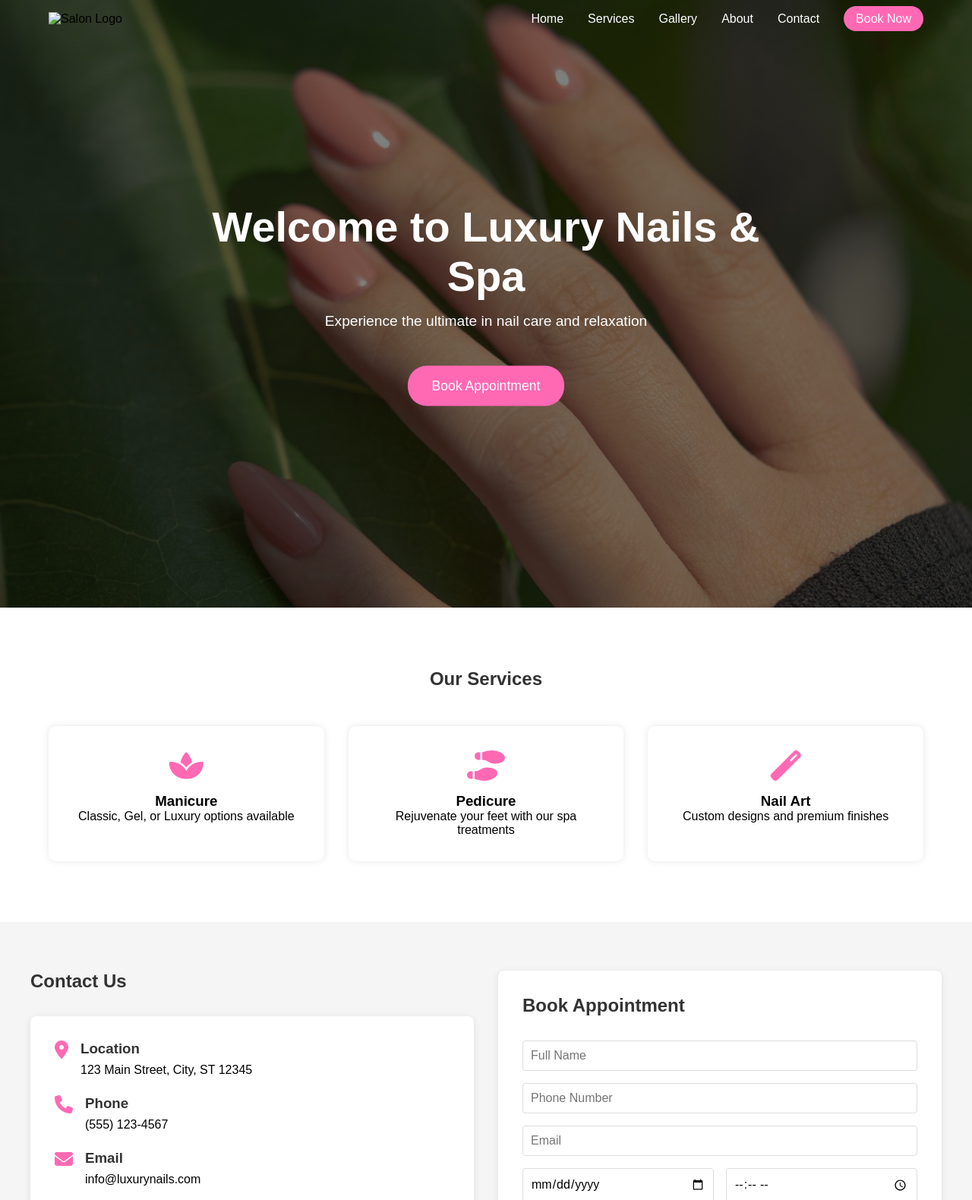
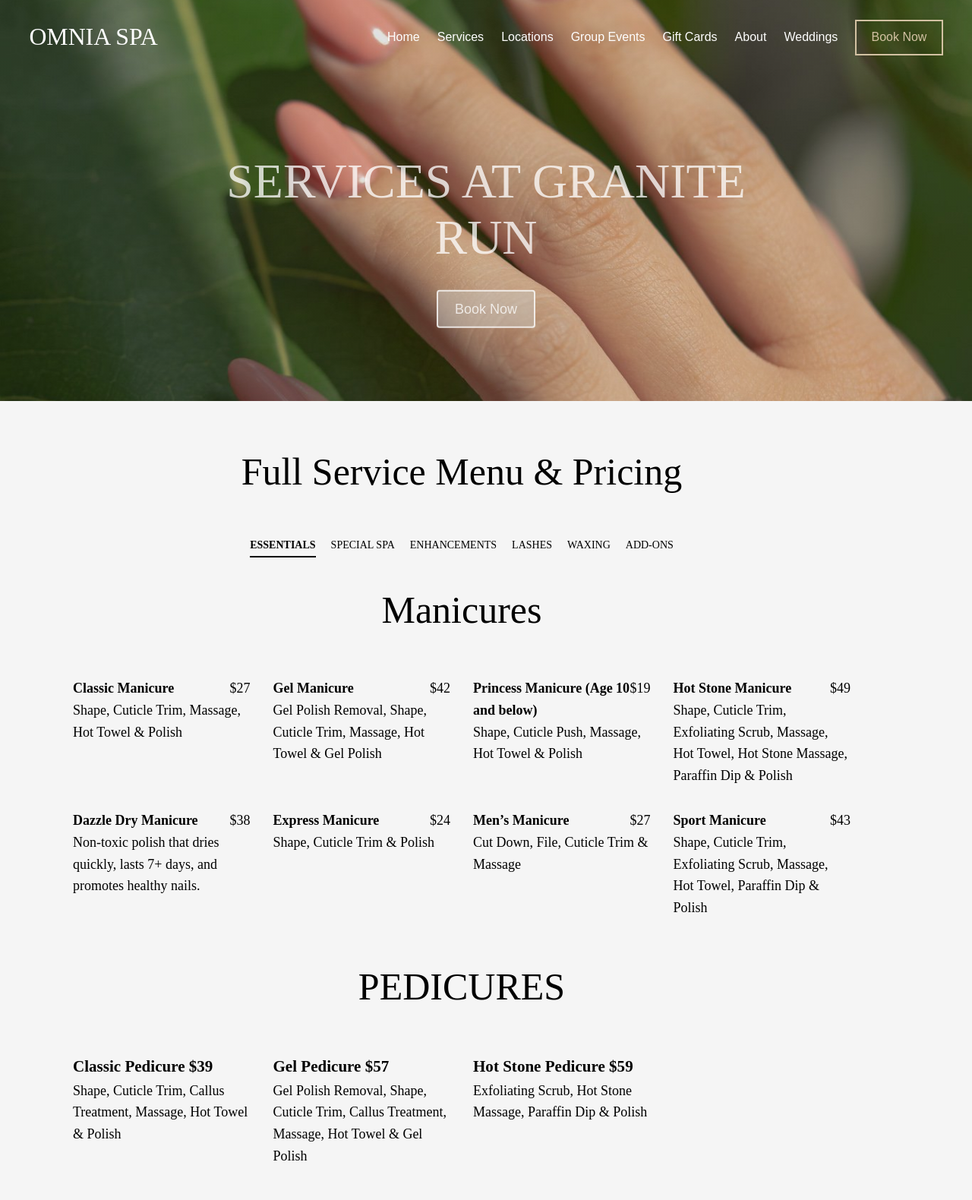
Before and after one commit to rongdeptrai/NailSpaPrj, a plain HTML site: page index.html in a window 1280 px wide. Shown: the top 1580 px of the page at 76% size. Drawn offline with Linux system fonts and the light colour scheme; a web font is replaced by a local one.

Commit message:
update 2nd format landingpage 80%

```diff
--- a/assets/css/style.css
+++ b/assets/css/style.css
@@ -1,102 +1,40 @@
+@import url('https://db.onlinewebfonts.com/c/2aea0ac500c896188f9ad191c231029c?family=Orpheus+Pro');
+
 /* Global Styles */
 * {
     margin: 0;
     padding: 0;
     box-sizing: border-box;
-    font-family: 'Arial', sans-serif;
 }
 
-/* Navbar Styles */
-/* .navbar {
-    display: flex;
-    justify-content: space-between;
-    align-items: center;
-    padding: 1rem 5%;
-    background: white;
-    box-shadow: 0 2px 5px rgba(0,0,0,0.1);
-    position: fixed;
-    width: 100%;
-    top: 0;
-    z-index: 1000;
-}
-
-.logo img {
-    height: 60px;
-}
-
-.nav-menu {
-    display: flex;
-    list-style: none;
-    gap: 2rem;
-}
-
-.nav-menu a {
-    text-decoration: none;
-    color: #333;
-    font-weight: 500;
-    transition: color 0.3s;
-}
-
-.nav-menu a:hover {
-    color: #ff69b4;
-}
-
-.book-now a {
-    background: #ff69b4;
-    color: white;
-    padding: 0.5rem 1rem;
-    border-radius: 25px;
-} */
-
-/* Hero Section */
-/* #hero {
-    height: 100vh;
-    background: linear-gradient(rgba(0,0,0,0.5), rgba(0,0,0,0.5)), url('../images/hero-bg.jpg');
-    background-size: cover;
-    background-position: center;
-    display: flex;
-    align-items: center;
-    justify-content: center;
-    text-align: center;
-    color: white;
-    padding-top: 80px;
-}
-
-.hero-content h1 {
-    font-size: 3rem;
-    margin-bottom: 1rem;
-}
-
-.cta-button {
-    padding: 1rem 2rem;
-    font-size: 1.1rem;
-    background: #ff69b4;
-    color: white;
-    border: none;
-    border-radius: 25px;
-    cursor: pointer;
-    transition: background 0.3s;
-} */
-
 .logo {
+    margin-right: auto;
     display: flex;
     align-items: center;
     max-width: 200px;
     height: auto;
+    position: relative;
+    z-index: 1003;
 }
 
-.logo img {
-    width: 100%;
-    height: auto;
-    max-height: 60px;
-    object-fit: contain;
-    display: block;
+.logo a {
+    font-family: "Orpheus Pro";
+    font-size: 31.8px;
+    color: #fff;
+    font-style: normal;
+    font-weight: 50px;
+    transition: color 0.3s ease;
+}
+
+.logo a:hover {
+    color: rgba(255, 255, 255, 0.8);
 }
 
 /* Header and Hero styles */
 .header-hero {
-    height: 100vh;
-    background: linear-gradient(rgba(0,0,0,0.5), rgba(0,0,0,0.5)), url('../images/hero-bg.jpg');
+    height: 66vh; /* Changed from 100vh to 67vh (2/3 of screen height) */
+    background: linear-gradient(rgba(10, 10, 10, 0.116), rgba(0, 0, 0, 0.13)), url('../images/hero-bg.jpg');
+    /* background: linear-gradient(rgba(0,0,0,0.5), rgba(0,0,0,0.5)), url('../images/hero-bg.jpg'); */
     background-size: cover;
     background-position: center;
     position: relative;
@@ -104,12 +42,17 @@
 }
 
 .navbar {
+    position: relative;
+    width: 100%;
+    box-sizing: border-box;
+    padding-top: 2vw;
+    padding-bottom: 2vw;
+    padding-left: 3vw;
+    padding-right: 3vw;
+    pointer-events: auto;
     display: flex;
     justify-content: flex-end;
     align-items: center;
-    padding: 1rem 5%;
-    width: 100%;
-    position: fixed;
     top: 0;
     left: 0;
     z-index: 1000;
@@ -142,8 +85,10 @@
 .nav-menu {
     display: flex;
     list-style: none;
-    gap: 2rem;
+    gap: 1.8vw;
+    margin-left: auto;  /* This will push the nav items to the right */
     position: relative;
+    align-items: center;
     z-index: 1003;
 }
 
@@ -151,7 +96,7 @@
 /* Update hero content z-index */
 .hero-content {
     position: absolute;
-    top: 50%;
+    top: 60%;
     left: 50%;  /* Changed from 5% to 50% */
     transform: translate(-50%, -50%);  /* Changed to center both vertically and horizontally */
     text-align: center;  /* Center text content */
@@ -163,71 +108,140 @@
 .nav-menu a {
     text-decoration: none;
     color: white;
-    font-weight: 500;
+    font-weight: 100;
     transition: color 0.3s;
+    cursor: pointer;
+    font-family: 'Arial', sans-serif;
 }
 
-.nav-menu a:hover {
-    color: #ff69b4;
+
+.book-now a {
+    display: inline-block;
+    border: 2px solid #d3c2a3;
+    color: #d3c2a3;
+    text-decoration: none;
+    font-size: 16px;
+    background-color: transparent;
+    transition: background-color 0.3s, color 0.3s;
+    padding-top: 1vw;
+    padding-bottom: 1vw;
+    padding-left: 1.5vw;
+    padding-right: 1.5vw;
+    pointer-events: auto;
+
 }
 
-.book-now a {
-    background: #ff69b4;
-    padding: 0.5rem 1rem;
-    border-radius: 25px;
+
+.book-now:hover {
+    background-color: #d3c2a34b; /* Nền sáng hơn khi hover */
+    color: #000; /* Màu chữ tối hơn khi hover */
 }
 
 .hero-content h1 {
-    font-size: 3.5rem;
+    font-size: 4rem;
+    font-family: 'Orpheus Pro';
     margin-bottom: 1rem;
-}
-
-.hero-content p {
-    font-size: 1.2rem;
-    margin-bottom: 2rem;
+    font-weight: 300;
+    color: #ffffffc2;
 }
 
 .cta-button {
-    padding: 1rem 2rem;
-    font-size: 1.1rem;
-    background: #ff69b4;
-    color: white;
-    border: none;
-    border-radius: 25px;
-    cursor: pointer;
-    transition: background 0.3s;
+    display: inline-block;
+    border: 2px solid #ffffffc2;
+    color: #ffffffc2;
+    text-decoration: none;
+    font-size: 18px;
+    background-color:#cccac575;
+    transition: background-color 0.3s, color 0.3s;
+    padding-top: 1vw;
+    padding-bottom: 1vw;
+    padding-left: 1.75vw;
+    padding-right: 1.75vw;
+    pointer-events: auto;
+}
+.cta-button:hover{
+    background-color:#cccac5d5;  /* Nền sáng hơn khi hover */
 }
 
 /* Services Section */
 #services {
-    padding: 5rem 5%;
+    padding: 4rem 10rem 10rem 6rem;
+    background: #f5f5f5;
+    font-family: 'Orpheus Pro';
+    font-weight: 500;
+}
+h1 {
     text-align: center;
+    font-size: 50px;
+    margin-bottom: 60px;
+    font-weight: 500;
+    unicode-bidi: isolate;
   }
 
-.services-grid {
-    display: grid;
-    grid-template-columns: repeat(auto-fit, minmax(250px, 1fr));
-    gap: 2rem;
-    margin-top: 3rem;
+  .tabs {
+    display: flex;
+    justify-content: center;
+    flex-wrap: wrap;
+    gap: 20px;
+    margin-bottom: 40px;
   }
 
-.service-card {
-    padding: 2rem;
-    box-shadow: 0 0 10px rgba(0,0,0,0.1);
-    border-radius: 10px;
-    transition: transform 0.3s;
+  .tab {
+    text-transform: uppercase;
+    font-size: 14px;
+    cursor: pointer;
+    border-bottom: 2px solid transparent;
+    padding-bottom: 6px;
   }
 
-.service-card:hover {
-    transform: translateY(-10px);
+  .tab.active {
+    border-color: black;
+    font-weight: bold;
   }
 
-.service-card i {
-    font-size: 2.5rem;
-    color: #ff69b4;
-    margin-bottom: 1rem;
+  .service-category {
+    display: none;
+    animation: fadeIn 0.4s ease-in-out;
+    margin-bottom: 60px;
   }
 
+  .service-category.active {
+    display: block;
+  }
+
+  .service-section h2 {
+    font-size: 28px;
+    text-align: center;
+    margin-bottom: 40px;
+  }
+
+  .services {
+    display: grid;
+    grid-template-columns: repeat(4, 1fr); /* Changed to 4 columns */
+    gap: 30px;
+    margin: 0 auto;
+    max-width: 1400px; /* Added max-width for larger screens */
+}
+
+
+    .service {
+        line-height: 1.6;
+        font-size: 18px;
+    }
+    .service:hover {
+        transform: translateY(-5px);
+    }
+   .service-title {
+    font-size: 18px;
+     display: flex;
+     justify-content: space-between;
+     font-weight: 500;
+   }
+
+   @keyframes fadeIn {
+     from { opacity: 0; transform: translateY(20px); }
+     to { opacity: 1; transform: translateY(0); }
+   }
 /* Footer Styles */
 footer {
     background: #333;
@@ -320,7 +334,6 @@ h2 {
 
 button {
     padding: 12px;
-    background: #ff69b4;
     color: white;
     border: none;
     border-radius: 4px;
@@ -459,3 +472,25 @@ button:hover {
         max-width: 120px;
     }
 }
+/* Responsive adjustments */
+@media (max-width: 1200px) {
+    .services {
+        grid-template-columns: repeat(3, 1fr);
+    }
+}
+
+@media (max-width: 992px) {
+    .services {
+        grid-template-columns: repeat(2, 1fr);
+    }
+}
+
+@media (max-width: 576px) {
+    .services {
+        grid-template-columns: 1fr;
+    }
+
+    #services {
+        padding: 4rem 2rem;
+    }
+}
--- a/assets/js/script.js
+++ b/assets/js/script.js
@@ -38,3 +38,20 @@ window.addEventListener('scroll', () => {
         navbar.classList.remove('scrolled');
     }
 });
+
+
+const tabs = document.querySelectorAll('.tab');
+const categories = document.querySelectorAll('.service-category');
+
+tabs.forEach(tab => {
+  tab.addEventListener('click', () => {
+    tabs.forEach(t => t.classList.remove('active'));
+    tab.classList.add('active');
+
+    const target = tab.dataset.tab;
+    categories.forEach(cat => {
+      cat.classList.remove('active');
+      if (cat.id === target) cat.classList.add('active');
+    });
+  });
+});
--- a/index.html
+++ b/index.html
@@ -12,14 +12,17 @@
     <header class="header-hero">
         <nav class="navbar">
             <div class="logo">
-                <img src="./assets/images/logo.png" alt="Salon Logo">
+                <!-- <img src="./assets/images/logo.png" alt="Salon Logo"> -->
+                 <a>OMNIA SPA</a>
             </div>
             <ul class="nav-menu">
                 <li><a href="#home">Home</a></li>
                 <li><a href="#services">Services</a></li>
-                <li><a href="#gallery">Gallery</a></li>
-                <li><a href="#about">About</a></li>
-                <li><a href="#contact">Contact</a></li>
+                <li><a href="#gallery">Locations</a></li>
+                <li><a href="#about">Group Events</a></li>
+                <li><a href="#contact">Gift Cards</a></li>
+                <li><a href="#contact">About</a></li>
+                <li><a href="#contact">Weddings</a></li>
                 <li class="book-now"><a href="#booking">Book Now</a></li>
             </ul>
             <div class="hamburger">
@@ -30,31 +33,106 @@
         </nav>
 
         <div class="hero-content">
-            <h1>Welcome to Luxury Nails & Spa</h1>
-            <p>Experience the ultimate in nail care and relaxation</p>
-            <button class="cta-button">Book Appointment</button>
+            <h1>SERVICES AT GRANITE RUN</h1>
+            <button class="cta-button">Book Now</button>
         </div>
     </header>
 
     <!-- Services Section -->
     <section id="services">
-        <h2>Our Services</h2>
-        <div class="services-grid">
-            <div class="service-card">
-                <i class="fas fa-spa"></i>
-                <h3>Manicure</h3>
-                <p>Classic, Gel, or Luxury options available</p>
+        <h1>Full Service Menu & Pricing</h1>
+
+        <div class="tabs">
+          <div class="tab active" data-tab="essentials">Essentials</div>
+          <div class="tab" data-tab="special">Special Spa</div>
+          <div class="tab" data-tab="enhancements">Enhancements</div>
+          <div class="tab" data-tab="lashes">Lashes</div>
+          <div class="tab" data-tab="waxing">Waxing</div>
+          <div class="tab" data-tab="addons">Add-ons</div>
+        </div>
+
+        <!-- Essentials -->
+        <div class="service-category active" id="essentials">
+          <div class="service-section">
+            <h1>Manicures</h1>
+            <div class="services">
+              <div class="service">
+                <div class="service-title"><strong>Classic Manicure</strong><span>$27</span></div>
+                <div>Shape, Cuticle Trim, Massage, Hot Towel & Polish</div>
+              </div>
+              <div class="service">
+                <div class="service-title"><strong>Gel Manicure</strong><span>$42</span></div>
+                <div>Gel Polish Removal, Shape, Cuticle Trim, Massage, Hot Towel & Gel Polish</div>
+              </div>
+              <div class="service">
+                <div class="service-title"><strong>Princess Manicure (Age 10 and below)</strong><span>$19</span></div>
+                <div>Shape, Cuticle Push, Massage, Hot Towel & Polish</div>
+              </div>
+              <div class="service">
+                <div class="service-title"><strong>Hot Stone Manicure</strong><span>$49</span></div>
+                <div>Shape, Cuticle Trim, Exfoliating Scrub, Massage, Hot Towel, Hot Stone Massage, Paraffin Dip & Polish</div>
+              </div>
+              <div class="service">
+                <div class="service-title"><strong>Dazzle Dry Manicure</strong><span>$38</span></div>
+                <div>Non-toxic polish that dries quickly, lasts 7+ days, and promotes healthy nails.</div>
+              </div>
+              <div class="service">
+                <div class="service-title"><strong>Express Manicure</strong><span>$24</span></div>
+                <div>Shape, Cuticle Trim & Polish</div>
+              </div>
+              <div class="service">
+                <div class="service-title"><strong>Men’s Manicure</strong><span>$27</span></div>
+                <div>Cut Down, File, Cuticle Trim & Massage</div>
+              </div>
+              <div class="service">
+                <div class="service-title"><strong>Sport Manicure</strong><span>$43</span></div>
+                <div>Shape, Cuticle Trim, Exfoliating Scrub, Massage, Hot Towel, Paraffin Dip & Polish</div>
+              </div>
             </div>
-            <div class="service-card">
-                <i class="fas fa-shoe-prints"></i>
-                <h3>Pedicure</h3>
-                <p>Rejuvenate your feet with our spa treatments</p>
-            </div>
-            <div class="service-card">
-                <i class="fas fa-magic"></i>
-                <h3>Nail Art</h3>
-                <p>Custom designs and premium finishes</p>
-            </div>
+          </div>
+        </div>
+
+        <!-- Other Categories (Empty Placeholder) -->
+        <div class="service-category" id="special">
+          <div class="service-section">
+            <h2>Special Spa</h2>
+            <p>Coming soon...</p>
+          </div>
+        </div>
+
+        <div class="service-category" id="enhancements">
+          <div class="service-section">
+            <h2>Enhancements</h2>
+            <p>Coming soon...</p>
+          </div>
+        </div>
+
+        <div class="service-category" id="lashes">
+          <div class="service-section">
+            <h2>Lashes</h2>
+            <p>Coming soon...</p>
+          </div>
+        </div>
+
+        <div class="service-category" id="waxing">
+          <div class="service-section">
+            <h2>Waxing</h2>
+            <p>Coming soon...</p>
+          </div>
+        </div>
+
+        <div class="service-category" id="addons">
+          <div class="service-section">
+            <h2>Add-ons</h2>
+            <p>Coming soon...</p>
+          </div>
+        </div>
+
+        <h1>PEDICURES</h1>
+        <div class="services active">
+          <div class="service"><h3>Classic Pedicure <span class="price">$39</span></h3><p>Shape, Cuticle Trim, Callus Treatment, Massage, Hot Towel & Polish</p></div>
+          <div class="service"><h3>Gel Pedicure <span class="price">$57</span></h3><p>Gel Polish Removal, Shape, Cuticle Trim, Callus Treatment, Massage, Hot Towel & Gel Polish</p></div>
+          <div class="service"><h3>Hot Stone Pedicure <span class="price">$59</span></h3><p>Exfoliating Scrub, Hot Stone Massage, Paraffin Dip & Polish</p></div>
         </div>
     </section>
     <!-- After Services Section -->
```
Lines whose indentation alone changed are shown as unchanged.
